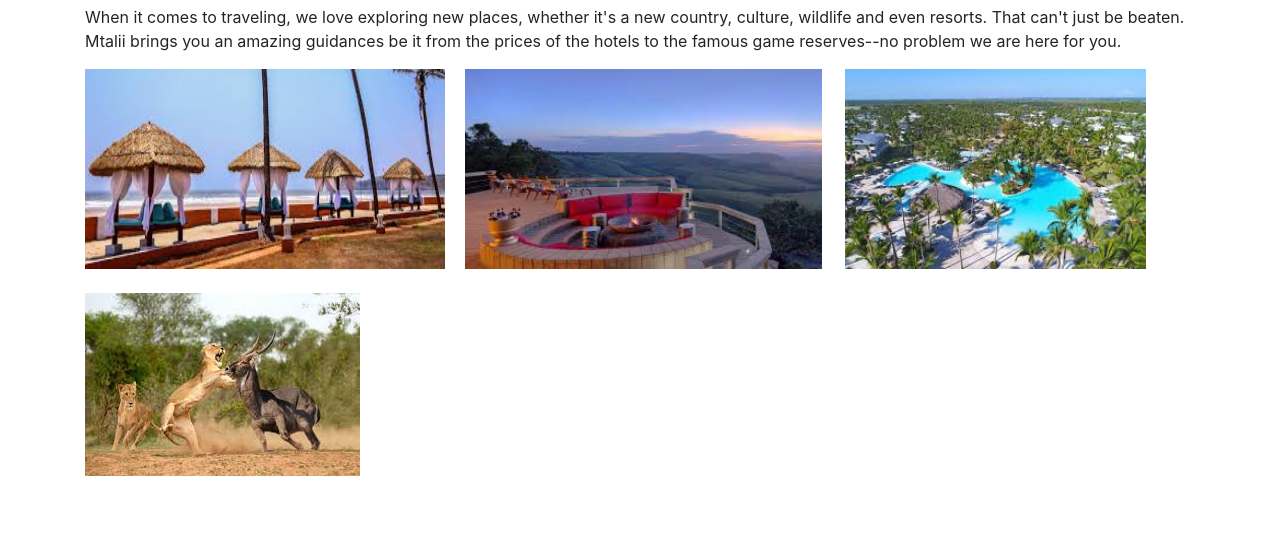
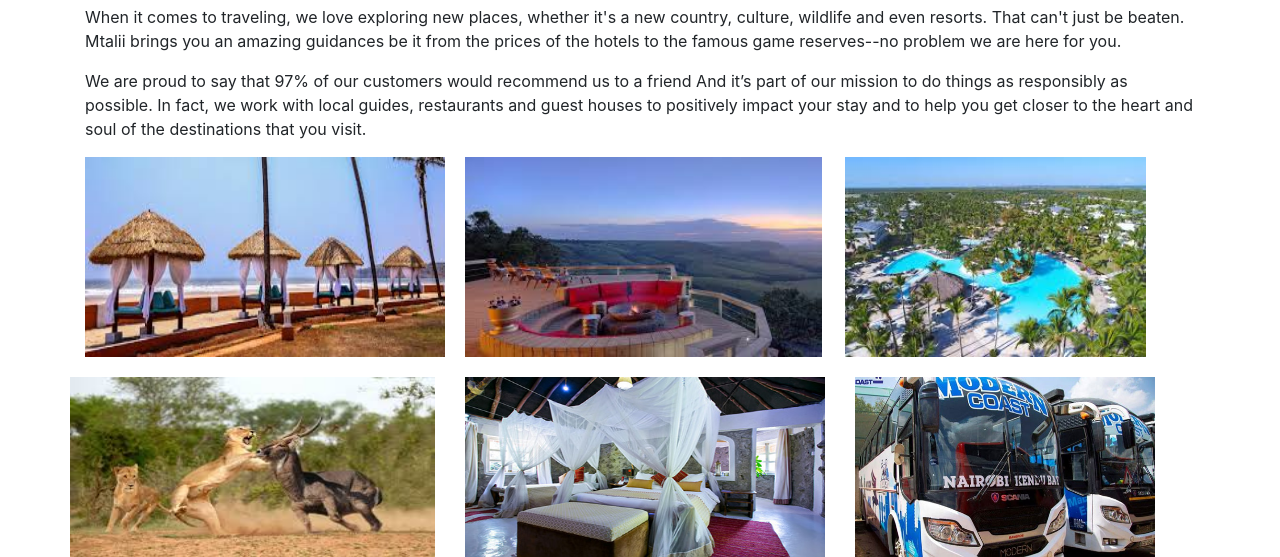
Before and after one commit to Yitzhak-Njenga/Utalii, a plain HTML site: page about.html in a window 1280 px wide. Shown: the part 553-1110 px from the top of the page. Before the commit the page ends 1029 px from the top, so only its background shows below. Drawn offline with Linux system fonts and the light colour scheme.

Commit message:
added functionality on images

```diff
--- a/about.html
+++ b/about.html
@@ -19,8 +19,13 @@
         <h2 id="bot">Your guidance to better places.</h2>
         <div class="para">
             <p>When it comes to traveling, we love exploring new places, whether it's a new country, culture, wildlife
-                and even resorts. That can't just be beaten. Mtalii brings you an amazing guidances be it from the prices
+                and even resorts. That can't just be beaten. Mtalii brings you an amazing guidances be it from the
+                prices
                 of the hotels to the famous game reserves--no problem we are here for you. </p>
+            <p>We are proud to say that 97% of our customers would recommend us to a friend
+                 And it’s part of our mission to do things as responsibly as possible. In fact, we work with local guides,
+                restaurants and guest houses to positively impact your stay and to help you get closer to the
+                heart and soul of the destinations that you visit.</p>
         </div>
         <div class="images">
             <div class="row">
@@ -33,11 +38,23 @@
                 <div class="col-md-4">
                     <img src="./images/images (3).jpeg" height="200">
                 </div>
-            </div>
                 <br>
                 <div class="row">
+                    <div class="abb">
                         <div class="col-md-4">
-               <img src="./images/images (1).jpeg">
+                            <img src="./images/images (1).jpeg" width="365" height="180">
+                        </div>
+                    </div>
+                    <div class="abb">
+                        <div class="col-md-4">
+                            <img src="./images/kenya-lodges-images4.jpg" height="180" width="360">
+                        </div>
+                    </div>
+                    <div class="abb">
+                        <div class="col-md-4">
+                            <img src="./images/MODERN-COAST-BUSES.jpg" height="180" width="300">
+                        </div>
+                    </div>
                 </div>
             </div>
         </div>
--- a/styles.css
+++ b/styles.css
@@ -1,6 +1,6 @@
 #bot {
     text-align: center;
 }
-/* #j1 {
-    padding-right: 0px;
-} */
+.abb {
+    padding-top: 20px;
+}
```
Also changed, not shown: images/MODERN-COAST-BUSES.jpg (added), images/kenya-lodges-images4.jpg (added). Lines whose indentation alone changed are shown as unchanged.
